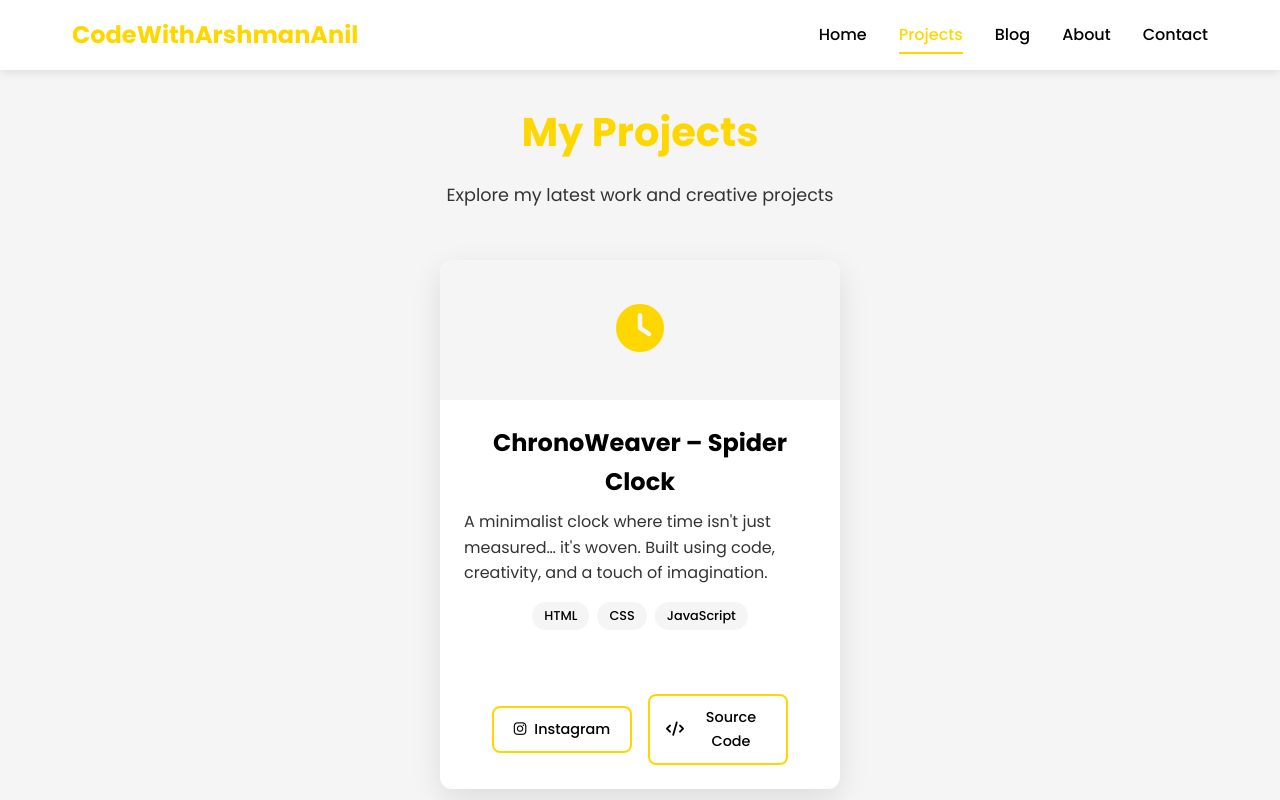
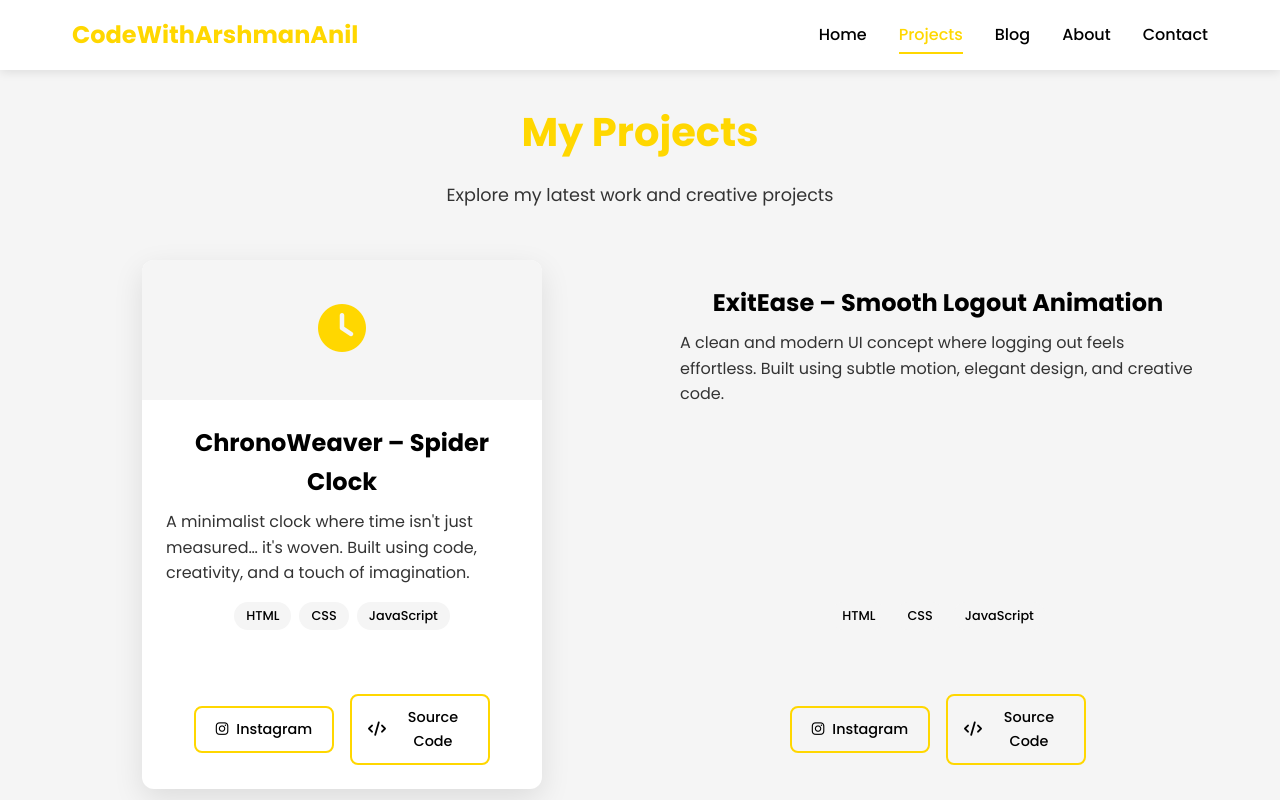
Before and after one commit to ZentrixVayne/Code-With-Arshman-Anil, a plain HTML site: page projects.html in a window 1280 px wide. Shown: the top 800 px of the page. Drawn offline with Linux system fonts and the light colour scheme.

Commit message:
projects.html
Added a new project card for 'ExitEase' with description and links.

```diff
--- a/projects.html
+++ b/projects.html
@@ -78,6 +78,24 @@
                         </div>
                     </div>
                 </div>
+                <div class="project-content">
+                        <h3 class="project-title">ExitEase – Smooth Logout Animation</h3>
+                        <p class="project-description">A clean and modern UI concept where logging out feels effortless. Built using subtle motion, elegant design, and creative code.</p>
+                        <div class="tech-stack">
+                            <span class="tech-tag">HTML</span>
+                            <span class="tech-tag">CSS</span>
+                            <span class="tech-tag">JavaScript</span>
+                        </div>
+                        <div class="project-links">
+                            <a href="https://www.instagram.com/p/DQUZDVMiCwQ/" target="_blank" class="btn btn-outline">
+                                <i class="fab fa-instagram"></i> Instagram
+                            </a>
+                            <a href="https://www.mediafire.com/file/0e667hmmb7hnprj/Animated-Logout-Button.zip/file" target="_blank" class="btn btn-outline">
+                                <i class="fas fa-code"></i> Source Code
+                            </a>
+                        </div>
+                    </div>
+                </div>
     </section>
 
     <!-- Footer -->
@@ -93,4 +111,5 @@
 
     <script src="script.js"></script>
 </body>
+
 </html>
```
